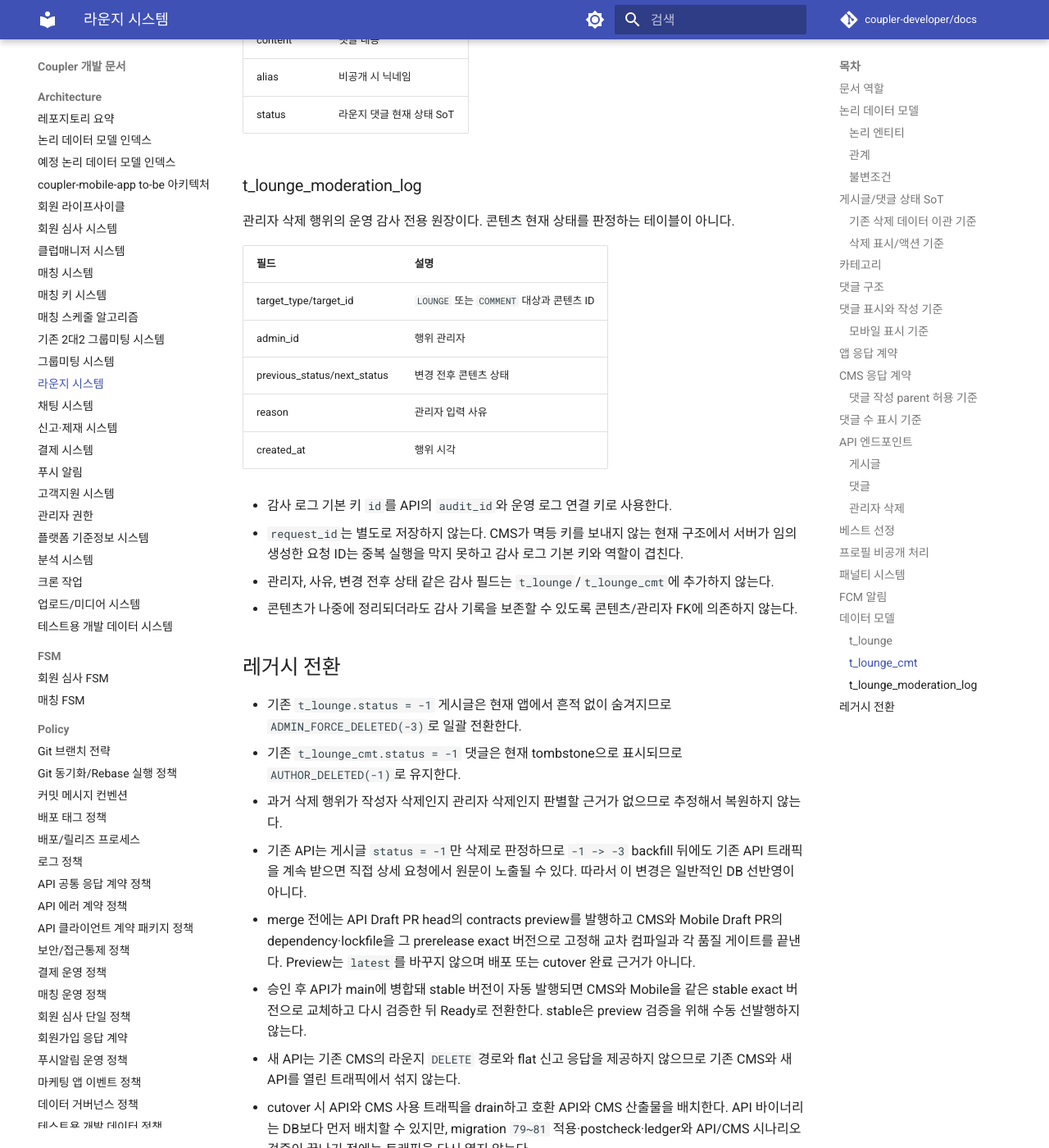
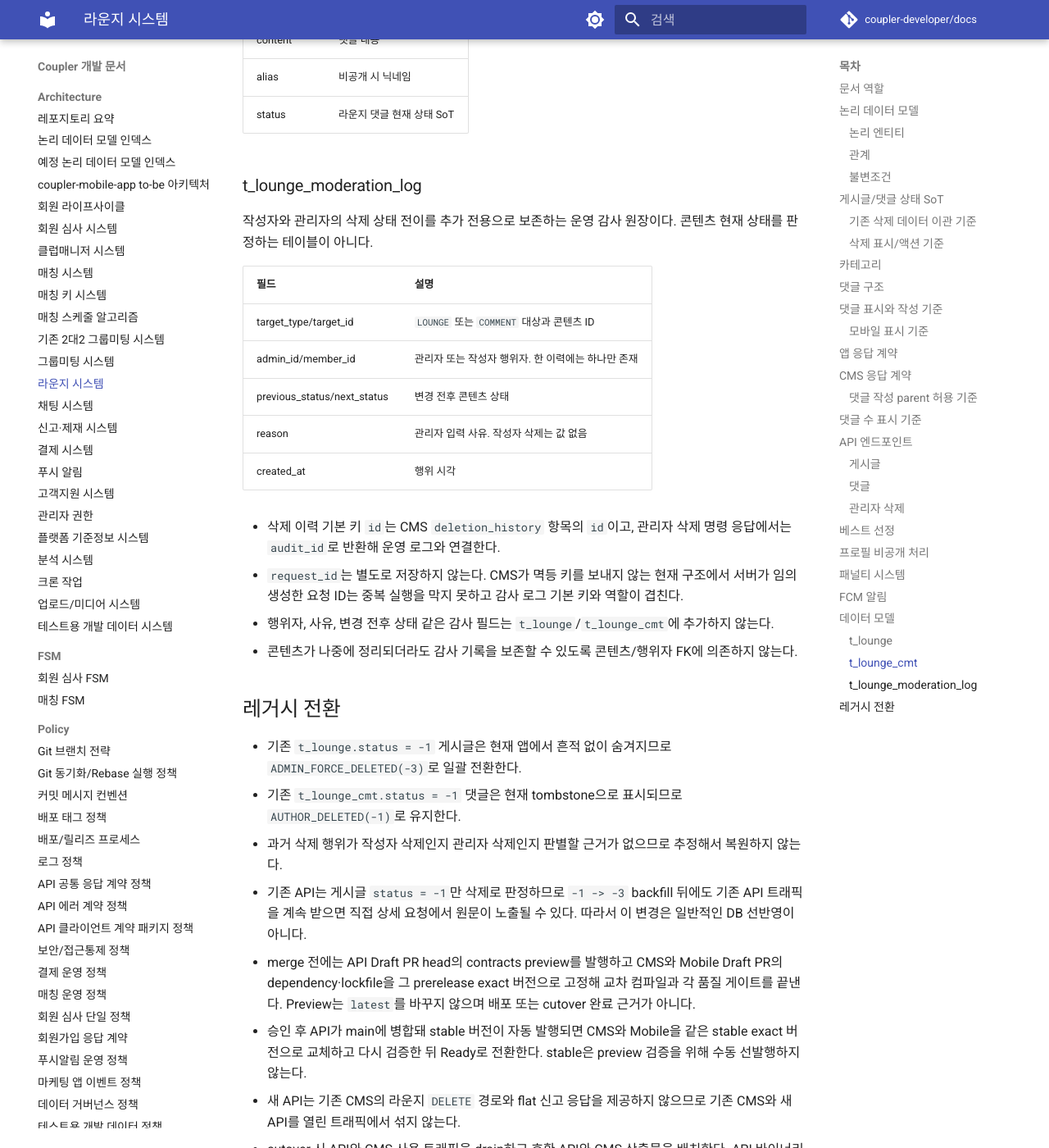
Before and after one commit to coupler-developer/docs, an MkDocs documentation site: the page built from content/architecture/lounge-system.md, in a window 1280 px wide and 1400 px high, scrolled down 14064 px. Shown: the whole window at 82% size. Built offline with MkDocs 1.6.1 and Material for MkDocs 9.7.7, drawn with Linux system fonts in a browser that asks for light colours; comment, search, counter and statistics services are not loaded.

Commit message:
docs: 삭제 이력 저장 구조 설명 정정
Reason:
- migration 82 이후 작성자 삭제 이력까지 확장된 구조와 기존 관리자 전용 설명이 어긋남

Changes:
- 삭제 이력 행위자를 작성자와 관리자로 명시
- 적용 migration 범위를 79~82로 정정

How:
- 개발계 ledger와 t_lounge_moderation_log 실제 컬럼을 기준으로 기존 문장만 보정

Tests:
- yarn validate:docs 통과

```diff
--- a/content/architecture/lounge-system.md
+++ b/content/architecture/lounge-system.md
@@ -363,21 +363,23 @@ flowchart TD
 
 ### t_lounge_moderation_log
 
-관리자 삭제 행위의 운영 감사 전용 원장이다. 콘텐츠 현재 상태를 판정하는 테이블이 아니다.
+작성자와 관리자의 삭제 상태 전이를 추가 전용으로 보존하는 운영 감사 원장이다. 콘텐츠 현재 상태를
+판정하는 테이블이 아니다.
 
 | 필드 | 설명 |
 | --- | --- |
 | target_type/target_id | `LOUNGE` 또는 `COMMENT` 대상과 콘텐츠 ID |
-| admin_id | 행위 관리자 |
+| admin_id/member_id | 관리자 또는 작성자 행위자. 한 이력에는 하나만 존재 |
 | previous_status/next_status | 변경 전후 콘텐츠 상태 |
-| reason | 관리자 입력 사유 |
+| reason | 관리자 입력 사유. 작성자 삭제는 값 없음 |
 | created_at | 행위 시각 |
 
-- 감사 로그 기본 키 `id`를 API의 `audit_id`와 운영 로그 연결 키로 사용한다.
+- 삭제 이력 기본 키 `id`는 CMS `deletion_history` 항목의 `id`이고, 관리자 삭제 명령 응답에서는
+  `audit_id`로 반환해 운영 로그와 연결한다.
 - `request_id`는 별도로 저장하지 않는다. CMS가 멱등 키를 보내지 않는 현재 구조에서 서버가 임의 생성한
   요청 ID는 중복 실행을 막지 못하고 감사 로그 기본 키와 역할이 겹친다.
-- 관리자, 사유, 변경 전후 상태 같은 감사 필드는 `t_lounge`/`t_lounge_cmt`에 추가하지 않는다.
-- 콘텐츠가 나중에 정리되더라도 감사 기록을 보존할 수 있도록 콘텐츠/관리자 FK에 의존하지 않는다.
+- 행위자, 사유, 변경 전후 상태 같은 감사 필드는 `t_lounge`/`t_lounge_cmt`에 추가하지 않는다.
+- 콘텐츠가 나중에 정리되더라도 감사 기록을 보존할 수 있도록 콘텐츠/행위자 FK에 의존하지 않는다.
 
 ## 레거시 전환
 
@@ -396,7 +398,7 @@ flowchart TD
 - 새 API는 기존 CMS의 라운지 `DELETE` 경로와 flat 신고 응답을 제공하지 않으므로 기존 CMS와 새 API를
   열린 트래픽에서 섞지 않는다.
 - cutover 시 API와 CMS 사용 트래픽을 drain하고 호환 API와 CMS 산출물을 배치한다. API 바이너리는 DB보다
-  먼저 배치할 수 있지만, migration `79~81` 적용·postcheck·ledger와 API/CMS 시나리오 검증이 끝나기
+  먼저 배치할 수 있지만, migration `79~82` 적용·postcheck·ledger와 API/CMS 시나리오 검증이 끝나기
   전에는 트래픽을 다시 열지 않는다.
 - Mobile은 cutover 전에 배포할 수 있다. 구버전 앱도 새 API가 원문을 제거한 DTO를 반환하므로 데이터가
   노출되지는 않지만, 신규 상태별 스타일과 액션 제한은 Mobile 배포 후 완성된다.
```
Also changed, not shown: content/architecture/moderation-system.md (+1 -1 lines).
